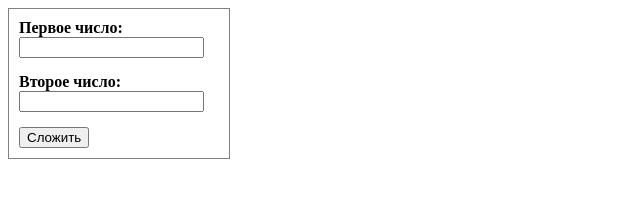
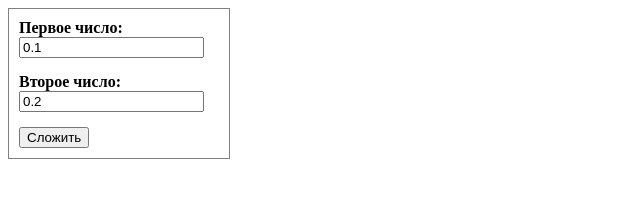
Before and after one commit to sergeykorolov/Sum, a plain HTML site: page index.html in a window 1280 px wide. Shown: the full height of the page, 0-640 px from the left. Drawn offline with Linux system fonts and the light colour scheme.

```diff
--- a/index.html
+++ b/index.html
@@ -9,9 +9,9 @@
         <!--форма для ввода чисел-->
         <div class="mainBlock">
             <label for="number1">Первое число:</label>
-            <input id="number1" type="text">
+            <input id="number1" type="text" value="0.1">
             <label for="number2">Второе число:</label>
-            <input id="number2" type="text">
+            <input id="number2" type="text" value="0.2">
             <button class="submit" onclick="sum()">Сложить</button>
         </div>
 
```
Also changed, not shown: img/sum_input.png (added), img/sum_result.png (added), 1 other file.
